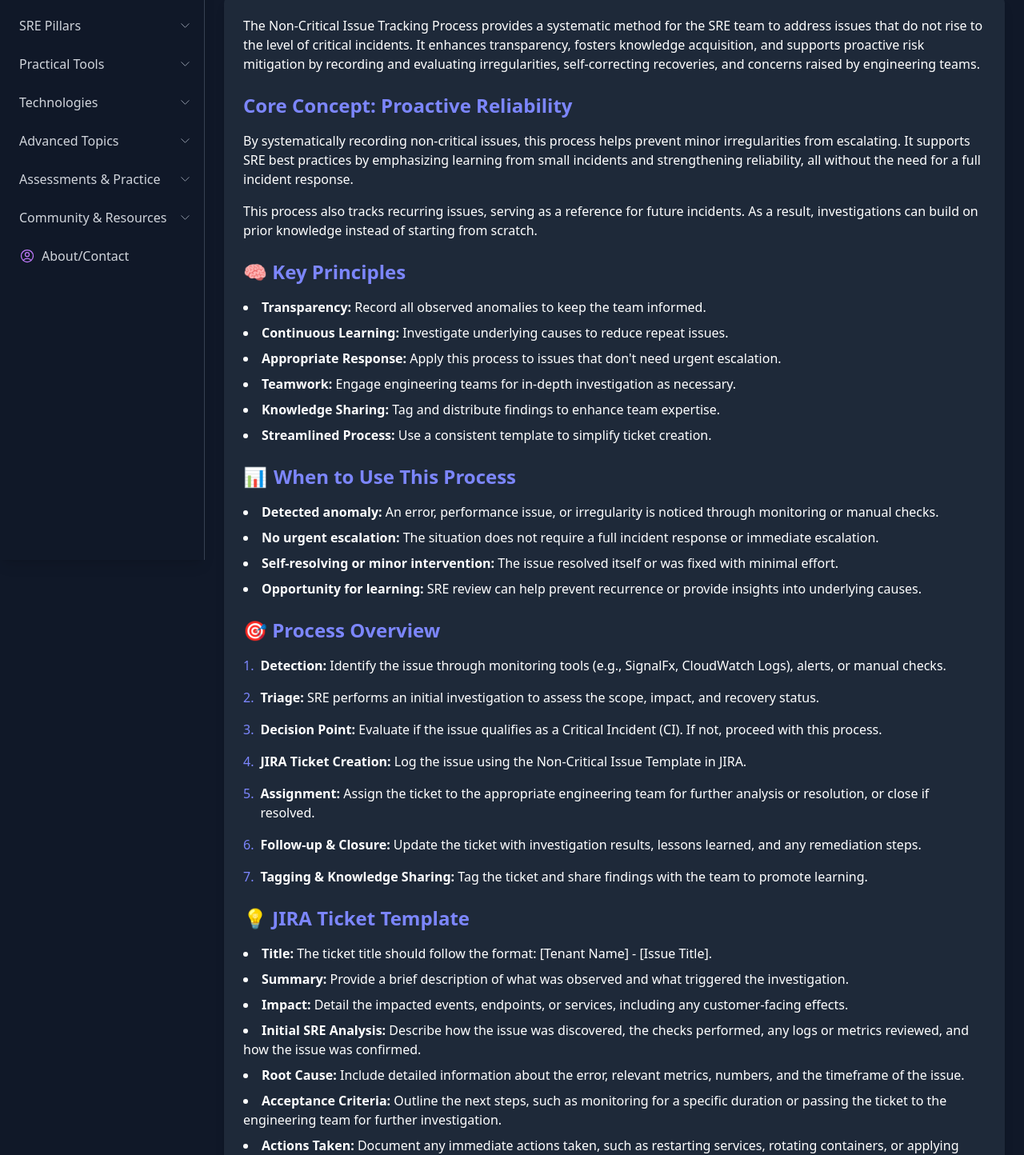
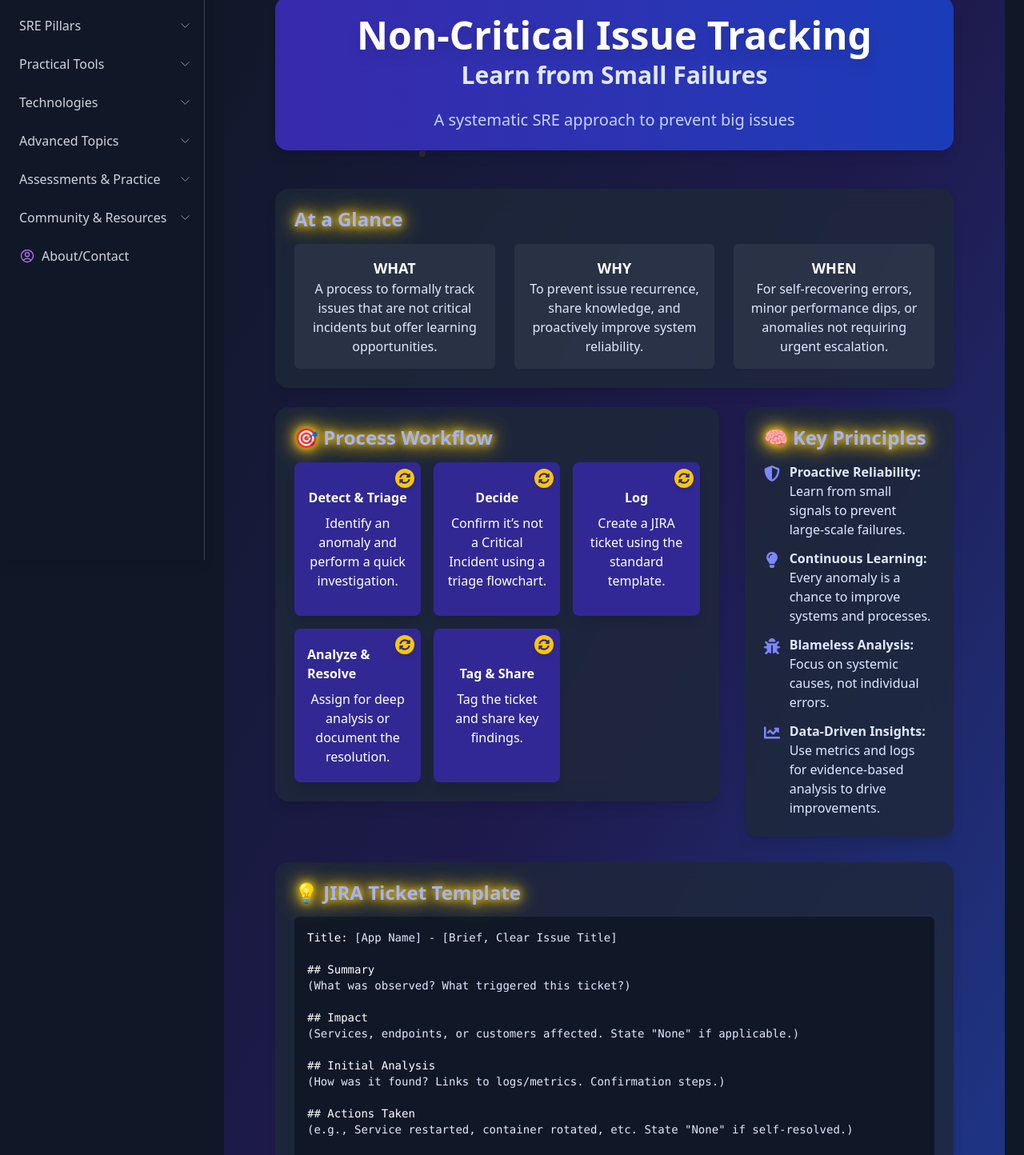
Before and after one commit to devops4noobs/sre4noobs, a Next.js app: page /tools/non-critical in a window 1280 px wide. Shown: the part 100-1544 px from the top of the page at 80% size. Built offline with nearby package versions, Linux system fonts and the light colour scheme.

Commit message:
redesign non critical incident page

```diff
--- a/src/app/tools/non-critical/page.tsx
+++ b/src/app/tools/non-critical/page.tsx
@@ -1,114 +1,290 @@
+"use client";
+import { FaSyncAlt, FaShieldAlt, FaLightbulb, FaBug, FaChartLine } from "react-icons/fa"; // Added FaChartLine for new principle
+import { motion, useAnimation } from "framer-motion";
+import { useState, useEffect } from "react";
+
 export default function NonCriticalIssueTrackingProcess() {
+  const [hoveredSection, setHoveredSection] = useState<string | null>(null);
+  const [flippedCard, setFlippedCard] = useState<number | null>(null); // Tracks flipped card
+  const controls = useAnimation();
+
+  // Animation variants for cards
+  const cardVariants = {
+    hidden: { scale: 1, opacity: 0, y: 20 },
+    visible: { scale: 1, opacity: 1, y: 0 },
+  };
+
+  // Flip card variants
+  const flipVariants = {
+    front: { rotateY: 0 },
+    back: { rotateY: 180 },
+  };
+
+  // Data for flip cards (Process Workflow Steps)
+  const processStepsData = [
+    {
+      title: "Detect & Triage",
+      scenario: "Identify an anomaly and perform a quick investigation.",
+      details: "Use monitoring tools like Prometheus or logs to spot issues and assess their severity."
+    },
+    {
+      title: "Decide",
+      scenario: "Confirm it’s not a Critical Incident using a triage flowchart.",
+      details: "Follow a decision tree to determine if the issue requires escalation or non-critical tracking."
+    },
+    {
+      title: "Log",
+      scenario: "Create a JIRA ticket using the standard template.",
+      details: "Document the issue with details like impact, logs, and initial analysis for tracking."
+    },
+    {
+      title: "Analyze & Resolve",
+      scenario: "Assign for deep analysis or document the resolution.",
+      details: "Investigate root causes and implement fixes or note self-resolution steps."
+    },
+    {
+      title: "Tag & Share",
+      scenario: "Tag the ticket and share key findings.",
+      details: "Add relevant tags and publish insights to a knowledge base to prevent recurrence."
+    },
+  ];
+
+  // Trigger animation on scroll
+  useEffect(() => {
+    const handleScroll = () => {
+      const insightsSection = document.getElementById("insights");
+      if (insightsSection && window.scrollY + window.innerHeight > insightsSection.offsetTop) {
+        controls.start({ opacity: 1, y: 0 });
+      }
+    };
+    window.addEventListener("scroll", handleScroll);
+    return () => window.removeEventListener("scroll", handleScroll);
+  }, [controls]);
+
   return (
-    <div>
-      <h1 className="text-4xl font-bold text-indigo-400 mb-8">Non-Critical Issue Tracking Process (SRE)</h1>
+    <div className="min-h-screen bg-gradient-to-br from-gray-900 via-indigo-950 to-blue-900 flex flex-col items-center justify-start py-6 md:py-12 overflow-x-hidden relative">
+      {/* Animated Background Particles */}
+      <div className="absolute inset-0 opacity-10">
+        <div className="absolute w-2 h-2 bg-yellow-400 rounded-full animate-pulse" style={{ top: "15%", left: "25%" }}></div>
+        <div className="absolute w-1 h-1 bg-indigo-300 rounded-full animate-pulse" style={{ top: "40%", left: "75%" }}></div>
+        <div className="absolute w-3 h-3 bg-blue-300 rounded-full animate-pulse" style={{ top: "70%", left: "35%" }}></div>
+      </div>
 
-      <section className="bg-gray-800 p-6 rounded-lg shadow-lg max-w-6xl mx-auto">
-        <p className="mb-4">
-          The Non-Critical Issue Tracking Process provides a systematic method for the SRE team to address issues that do not rise to the level of critical incidents. It enhances transparency, fosters knowledge acquisition, and supports proactive risk mitigation by recording and evaluating irregularities, self-correcting recoveries, and concerns raised by engineering teams.
-        </p>
+      <main className="p-4 md:p-6 w-full max-w-xs sm:max-w-sm md:max-w-4xl mx-auto">
+        {/* Hero Section */}
+        <motion.section
+          className="bg-gradient-to-r from-indigo-800 to-blue-800 rounded-xl sm:rounded-2xl p-4 sm:p-6 mb-6 sm:mb-12 shadow-lg transform perspective-1000 hover:rotate-x-2 transition-all duration-500 text-center"
+          initial="hidden"
+          animate="visible"
+          variants={cardVariants}
+        >
+          <motion.div
+            initial={{ y: -30, opacity: 0 }}
+            animate={{ y: 0, opacity: 1 }}
+            transition={{ duration: 0.8 }}
+          >
+            <h1 className="text-3xl sm:text-4xl md:text-5xl font-extrabold text-white mb-2 drop-shadow-xl">
+              Non-Critical Issue Tracking
+            </h1>
+            <p className="text-xl sm:text-2xl md:text-3xl font-semibold text-indigo-100">
+              Learn from Small Failures
+            </p>
+          </motion.div>
+          <motion.p
+            className="text-base sm:text-lg md:text-xl text-indigo-200 mt-4 sm:mt-6"
+            initial={{ y: 30, opacity: 0 }}
+            animate={{ y: 0, opacity: 1 }}
+            transition={{ duration: 0.8, delay: 0.2 }}
+          >
+            A systematic SRE approach to prevent big issues
+          </motion.p>
+        </motion.section>
 
-        <h2 className="text-2xl font-semibold text-indigo-400 mt-6 mb-4">Core Concept: Proactive Reliability</h2>
-        <p className="mb-4">
-          By systematically recording non-critical issues, this process helps prevent minor irregularities from escalating. It supports SRE best practices by emphasizing learning from small incidents and strengthening reliability, all without the need for a full incident response.
-        </p>
-        <p className="mb-4">
-          This process also tracks recurring issues, serving as a reference for future incidents. As a result, investigations can build on prior knowledge instead of starting from scratch.
-        </p>
+        {/* At a Glance Card */}
+        <motion.div
+          className="bg-gray-800/80 backdrop-blur-md rounded-xl sm:rounded-2xl p-4 sm:p-6 mb-6 shadow-lg"
+          initial="hidden"
+          animate="visible"
+          variants={cardVariants}
+          onHoverStart={() => setHoveredSection("glance")}
+          onHoverEnd={() => setHoveredSection(null)}
+        >
+          <h2 className="text-xl sm:text-2xl md:text-3xl font-semibold text-indigo-300 mb-4 glow-text">At a Glance</h2>
+          <div className="grid md:grid-cols-3 gap-6 text-center">
+            <div className="bg-gray-700/50 p-4 rounded-md">
+              <h3 className="font-bold text-lg text-white">WHAT</h3>
+              <p className="text-indigo-100 text-sm sm:text-base">A process to formally track issues that are not critical incidents but offer learning opportunities.</p>
+            </div>
+            <div className="bg-gray-700/50 p-4 rounded-md">
+              <h3 className="font-bold text-lg text-white">WHY</h3>
+              <p className="text-indigo-100 text-sm sm:text-base">To prevent issue recurrence, share knowledge, and proactively improve system reliability.</p>
+            </div>
+            <div className="bg-gray-700/50 p-4 rounded-md">
+              <h3 className="font-bold text-lg text-white">WHEN</h3>
+              <p className="text-indigo-100 text-sm sm:text-base">For self-recovering errors, minor performance dips, or anomalies not requiring urgent escalation.</p>
+            </div>
+          </div>
+          {hoveredSection === "glance" && (
+            <motion.div
+              className="bg-yellow-900/50 rounded p-2 mt-4 text-white text-xs sm:text-sm"
+              initial={{ opacity: 0 }}
+              animate={{ opacity: 1 }}
+              transition={{ duration: 0.3 }}
+            >
+              Hover tip: Understand the scope of non-critical tracking!
+            </motion.div>
+          )}
+        </motion.div>
 
-        <h2 className="text-2xl font-semibold text-indigo-400 mt-6 mb-4">🧠 Key Principles</h2>
-        <ul className="list-disc list-inside space-y-2 mb-6">
-            <li><strong>Transparency:</strong> Record all observed anomalies to keep the team informed.</li>
-            <li><strong>Continuous Learning:</strong> Investigate underlying causes to reduce repeat issues.</li>
-            <li><strong>Appropriate Response:</strong> Apply this process to issues that don&apos;t need urgent escalation.</li>
-            <li><strong>Teamwork:</strong> Engage engineering teams for in-depth investigation as necessary.</li>
-            <li><strong>Knowledge Sharing:</strong> Tag and distribute findings to enhance team expertise.</li>
-            <li><strong>Streamlined Process:</strong> Use a consistent template to simplify ticket creation.</li>
-        </ul>
+        {/* Main Content Grid */}
+        <div id="insights" className="grid grid-cols-1 lg:grid-cols-3 gap-8">
+          {/* Left Column: Flowchart and Process Workflow */}
+          <div className="lg:col-span-2 space-y-8">
 
-        <h2 className="text-2xl font-semibold text-indigo-400 mt-6 mb-4">
-          <span role="img" aria-label="Bar chart" className="mr-2">📊</span>
-          When to Use This Process
-        </h2>
-        <ul className="list-disc list-inside space-y-2 mb-4">
-            <li><strong>Detected anomaly:</strong> An error, performance issue, or irregularity is noticed through monitoring or manual checks.</li>
-            <li><strong>No urgent escalation:</strong> The situation does not require a full incident response or immediate escalation.</li>
-            <li><strong>Self-resolving or minor intervention:</strong> The issue resolved itself or was fixed with minimal effort.</li>
-            <li><strong>Opportunity for learning:</strong> SRE review can help prevent recurrence or provide insights into underlying causes.</li>
-        </ul>
 
-        <h2 className="text-2xl font-semibold text-indigo-400 mt-6 mb-4">🎯 Process Overview</h2>
-        <div className="space-y-4 mb-6">
-          <div className="flex items-start">
-            <span className="text-indigo-400 mr-2">1.</span>
-            <p>
-              <strong>Detection:</strong> Identify the issue through monitoring tools (e.g., SignalFx, CloudWatch Logs), alerts, or manual checks.
-            </p>
+            {/* Process Workflow Card */}
+            <motion.div
+              className="bg-gray-800/80 backdrop-blur-md rounded-xl sm:rounded-2xl p-4 sm:p-6 shadow-lg"
+              initial="hidden"
+              animate="visible"
+              variants={cardVariants}
+              whileHover="hover"
+              onHoverStart={() => setHoveredSection("workflow")}
+              onHoverEnd={() => setHoveredSection(null)}
+            >
+              <h2 className="text-xl sm:text-2xl md:text-3xl font-semibold text-indigo-300 mb-4 glow-text">🎯 Process Workflow</h2>
+              <div className="grid grid-cols-1 sm:grid-cols-2 md:grid-cols-3 gap-4">
+                {processStepsData.map((data, index) => (
+                  <motion.div
+                    key={index}
+                    className="relative w-full h-48 cursor-pointer perspective-1000"
+                    onClick={() => setFlippedCard(flippedCard === index ? null : index)}
+                    whileHover={{ scale: 1.02 }}
+                    initial={{ opacity: 0, y: 20 }}
+                    animate={{ opacity: 1, y: 0 }}
+                    transition={{ delay: index * 0.1 }}
+                  >
+                    <motion.div
+                      className="absolute w-full h-full rounded-lg shadow-lg backface-hidden bg-indigo-800/80 flex flex-col items-center justify-center p-4 text-white text-sm sm:text-base"
+                      animate={flippedCard === index ? "back" : "front"}
+                      variants={flipVariants}
+                      transition={{ duration: 0.6 }}
+                    >
+                      <h3 className="font-bold mb-2">{data.title}</h3>
+                      <p className="text-center">{data.scenario}</p>
+                    </motion.div>
+                    <motion.div
+                      className="absolute w-full h-full rounded-lg shadow-lg backface-hidden bg-blue-800/80 flex flex-col items-center justify-center p-4 text-white text-sm sm:text-base"
+                      animate={flippedCard === index ? "front" : "back"}
+                      variants={flipVariants}
+                      transition={{ duration: 0.6 }}
+                    >
+                      <h3 className="font-bold mb-2">{data.title}: Details</h3>
+                      <p className="text-center">{data.details}</p>
+                    </motion.div>
+                    <motion.button
+                      className="absolute top-2 right-2 w-6 h-6 bg-yellow-400 hover:bg-yellow-500 text-indigo-900 rounded-full flex items-center justify-center shadow-md transition duration-300"
+                      whileHover={{ scale: 1.1 }}
+                      whileTap={{ scale: 0.95 }}
+                      onClick={() => setFlippedCard(flippedCard === index ? null : index)}
+                    >
+                      <FaSyncAlt className="text-sm" />
+                    </motion.button>
+                  </motion.div>
+                ))}
+              </div>
+              {hoveredSection === "workflow" && (
+                <motion.div
+                  className="bg-yellow-900/50 rounded p-2 mt-2 text-white text-xs sm:text-sm"
+                  initial={{ opacity: 0 }}
+                  animate={{ opacity: 1 }}
+                  transition={{ duration: 0.3 }}
+                >
+                  Hover tip: Flip to explore each step!
+                </motion.div>
+              )}
+            </motion.div>
           </div>
-          <div className="flex items-start">
-            <span className="text-indigo-400 mr-2">2.</span>
-            <p>
-              <strong>Triage:</strong> SRE performs an initial investigation to assess the scope, impact, and recovery status.
-            </p>
-          </div>
-          <div className="flex items-start">
-            <span className="text-indigo-400 mr-2">3.</span>
-            <p>
-              <strong>Decision Point:</strong> Evaluate if the issue qualifies as a Critical Incident (CI). If not, proceed with this process.
-            </p>
-          </div>
-          <div className="flex items-start">
-            <span className="text-indigo-400 mr-2">4.</span>
-            <p>
-              <strong>JIRA Ticket Creation:</strong> Log the issue using the Non-Critical Issue Template in JIRA.
-            </p>
-          </div>
-          <div className="flex items-start">
-            <span className="text-indigo-400 mr-2">5.</span>
-            <p>
-              <strong>Assignment:</strong> Assign the ticket to the appropriate engineering team for further analysis or resolution, or close if resolved.
-            </p>
-          </div>
-          <div className="flex items-start">
-            <span className="text-indigo-400 mr-2">6.</span>
-            <p>
-              <strong>Follow-up & Closure:</strong> Update the ticket with investigation results, lessons learned, and any remediation steps.
-            </p>
-          </div>
-          <div className="flex items-start">
-            <span className="text-indigo-400 mr-2">7.</span>
-            <p>
-              <strong>Tagging & Knowledge Sharing:</strong> Tag the ticket and share findings with the team to promote learning.
-            </p>
+
+          {/* Right Column: Principles */}
+          <div className="space-y-8">
+            {/* Key Principles Card */}
+            <motion.div
+              className="bg-gray-800/80 backdrop-blur-md rounded-xl sm:rounded-2xl p-4 sm:p-6 shadow-lg border-indigo-500" // Added border-b-2 border-indigo-500 to match workflow card bottom border
+              initial="hidden"
+              animate="visible"
+              variants={cardVariants}
+              onHoverStart={() => setHoveredSection("principles")}
+              onHoverEnd={() => setHoveredSection(null)}
+            >
+              <h2 className="text-xl sm:text-2xl md:text-3xl font-semibold text-indigo-300 mb-4 glow-text">🧠 Key Principles</h2>
+              <ul className="space-y-3 text-indigo-100 text-sm sm:text-base">
+                <li className="flex items-start">
+                  <FaShieldAlt className="w-5 h-5 mr-3 mt-1 text-indigo-400 shrink-0" />
+                  <span><strong>Proactive Reliability:</strong> Learn from small signals to prevent large-scale failures.</span>
+                </li>
+                <li className="flex items-start">
+                  <FaLightbulb className="w-5 h-5 mr-3 mt-1 text-indigo-400 shrink-0" />
+                  <span><strong>Continuous Learning:</strong> Every anomaly is a chance to improve systems and processes.</span>
+                </li>
+                <li className="flex items-start">
+                  <FaBug className="w-5 h-5 mr-3 mt-1 text-indigo-400 shrink-0" />
+                  <span><strong>Blameless Analysis:</strong> Focus on systemic causes, not individual errors.</span>
+                </li>
+                <li className="flex items-start">
+                  <FaChartLine className="w-5 h-5 mr-3 mt-1 text-indigo-400 shrink-0" />
+                  <span><strong>Data-Driven Insights:</strong> Use metrics and logs for evidence-based analysis to drive improvements.</span>
+                </li>
+              </ul>
+            </motion.div>
           </div>
         </div>
 
-        <h2 className="text-2xl font-semibold text-indigo-400 mt-6 mb-4">💡 JIRA Ticket Template</h2>
-        <ul className="list-disc list-inside space-y-2 mb-6">
-          <li><strong>Title:</strong> The ticket title should follow the format: [Tenant Name] - [Issue Title].</li>
-          <li><strong>Summary:</strong> Provide a brief description of what was observed and what triggered the investigation.</li>
-          <li><strong>Impact:</strong> Detail the impacted events, endpoints, or services, including any customer-facing effects.</li>
-          <li><strong>Initial SRE Analysis:</strong> Describe how the issue was discovered, the checks performed, any logs or metrics reviewed, and how the issue was confirmed.</li>
-          <li><strong>Root Cause:</strong> Include detailed information about the error, relevant metrics, numbers, and the timeframe of the issue.</li>
-          <li><strong>Acceptance Criteria:</strong> Outline the next steps, such as monitoring for a specific duration or passing the ticket to the engineering team for further investigation.</li>
-          <li><strong>Actions Taken:</strong> Document any immediate actions taken, such as restarting services, rotating containers, or applying temporary fixes.</li>
-          <li><strong>Other Information:</strong> Add any additional context or useful information that could aid in resolving or understanding the issue.</li>
-          <li><strong>Tags:</strong> Suggest relevant tags to categorize the ticket for easier tracking and knowledge sharing.</li>
-          <li><strong>Lessons Learned:</strong> Summarize key takeaways or insights gained from the issue to prevent recurrence.</li>
-        </ul>
+        {/* JIRA Template Card - Moved below the grid */}
+        <motion.div
+          className="bg-gray-800/80 backdrop-blur-md rounded-xl sm:rounded-2xl p-4 sm:p-6 mt-8 shadow-lg"
+          initial="hidden"
+          animate="visible"
+          variants={cardVariants}
+          onHoverStart={() => setHoveredSection("template")}
+          onHoverEnd={() => setHoveredSection(null)}
+        >
+          <h2 className="text-xl sm:text-2xl md:text-3xl font-semibold text-indigo-300 mb-4 glow-text">💡 JIRA Ticket Template</h2>
+          <div className="bg-gray-900 p-4 rounded-md font-mono text-sm text-indigo-100 overflow-x-auto">
+            <pre>
+              <code>
+                <span className="text-white">Title:</span> [App Name] - [Brief, Clear Issue Title]<br /><br />
+                <span className="text-white">## Summary</span><br/>
+                (What was observed? What triggered this ticket?)<br/><br/>
+                <span className="text-white">## Impact</span><br/>
+                (Services, endpoints, or customers affected. State "None" if applicable.)<br/><br/>
+                <span className="text-white">## Initial Analysis</span><br/>
+                (How was it found? Links to logs/metrics. Confirmation steps.)<br/><br/>
+                <span className="text-white">## Actions Taken</span><br/>
+                (e.g., Service restarted, container rotated, etc. State "None" if self-resolved.)<br/><br/>
+                <span className="text-white">## Next Steps / Acceptance Criteria</span><br/>
+                (e.g., Monitor for 24 hours, assign to team-X for analysis, close ticket.)<br/><br/>
+                <span className="text-white">Tags:</span> [non-critical] [service-name] [error-type]
+              </code>
+            </pre>
+          </div>
+          {hoveredSection === "template" && (
+            <motion.div
+              className="bg-yellow-900/50 rounded p-2 mt-2 text-white text-xs sm:text-sm"
+              initial={{ opacity: 0 }}
+              animate={{ opacity: 1 }}
+              transition={{ duration: 0.3 }}
+            >
+              Hover tip: Use this template for consistent documentation!
+            </motion.div>
+          )}
+        </motion.div>
 
-        <h2 className="text-2xl font-semibold text-indigo-400 mt-6 mb-4">📐 Related Content</h2>
-        <p className="mb-4 italic">
-          - Critical Incident (CI) Process<br />
-          - Support Escalation<br />
-          - Quicker Engineering Tip Sheet - Critical Incident (CI) Handling by Engineers<br />
-          - Critical Issues and Support Escalation Ticket Labels - Engineering
+        {/* Footer Timestamp */}
+        <p className="text-gray-400 text-xs mt-8 text-center">
+          Last updated: July 28, 2025
         </p>
-
-        <p className="text-gray-400 mt-6">
-          This process empowers SRE teams to proactively manage non-critical issues, fostering a culture of continuous improvement and risk mitigation.
-        </p>
-      </section>
+      </main>
     </div>
   );
 }
```
